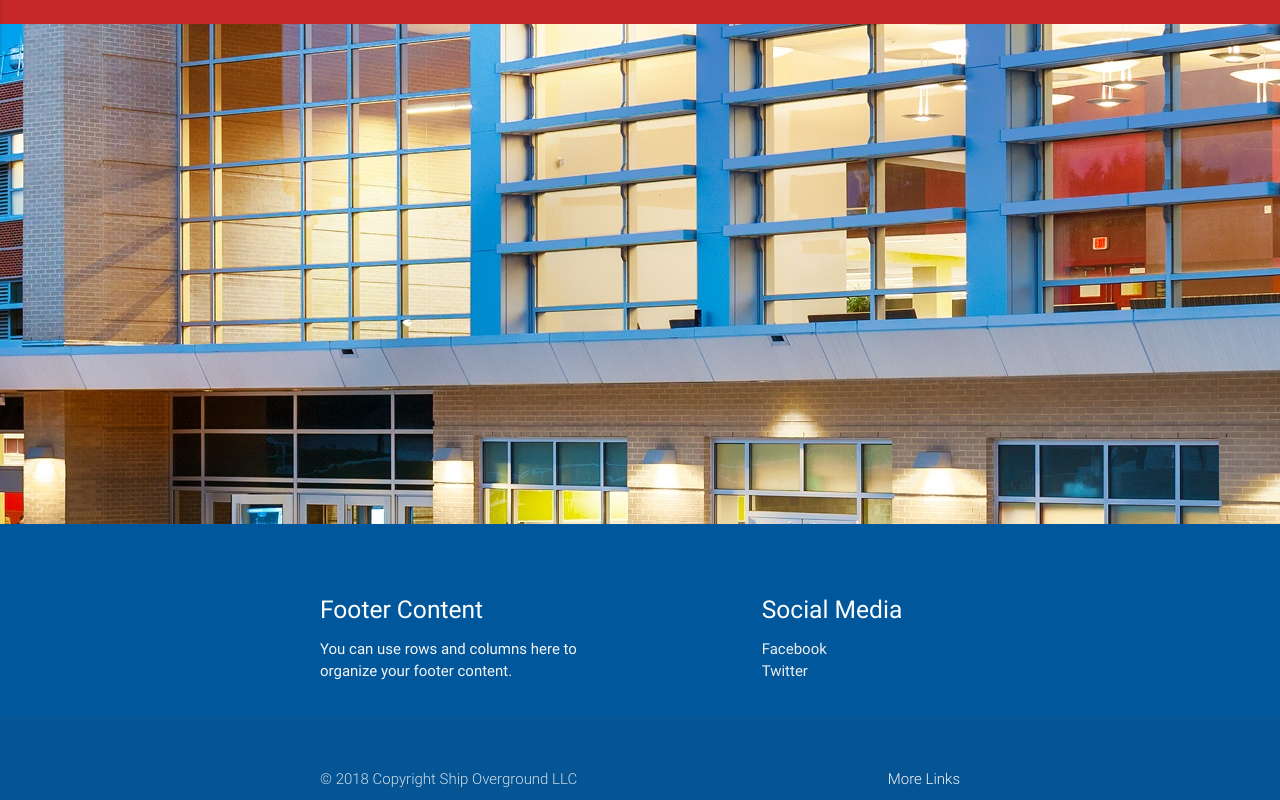
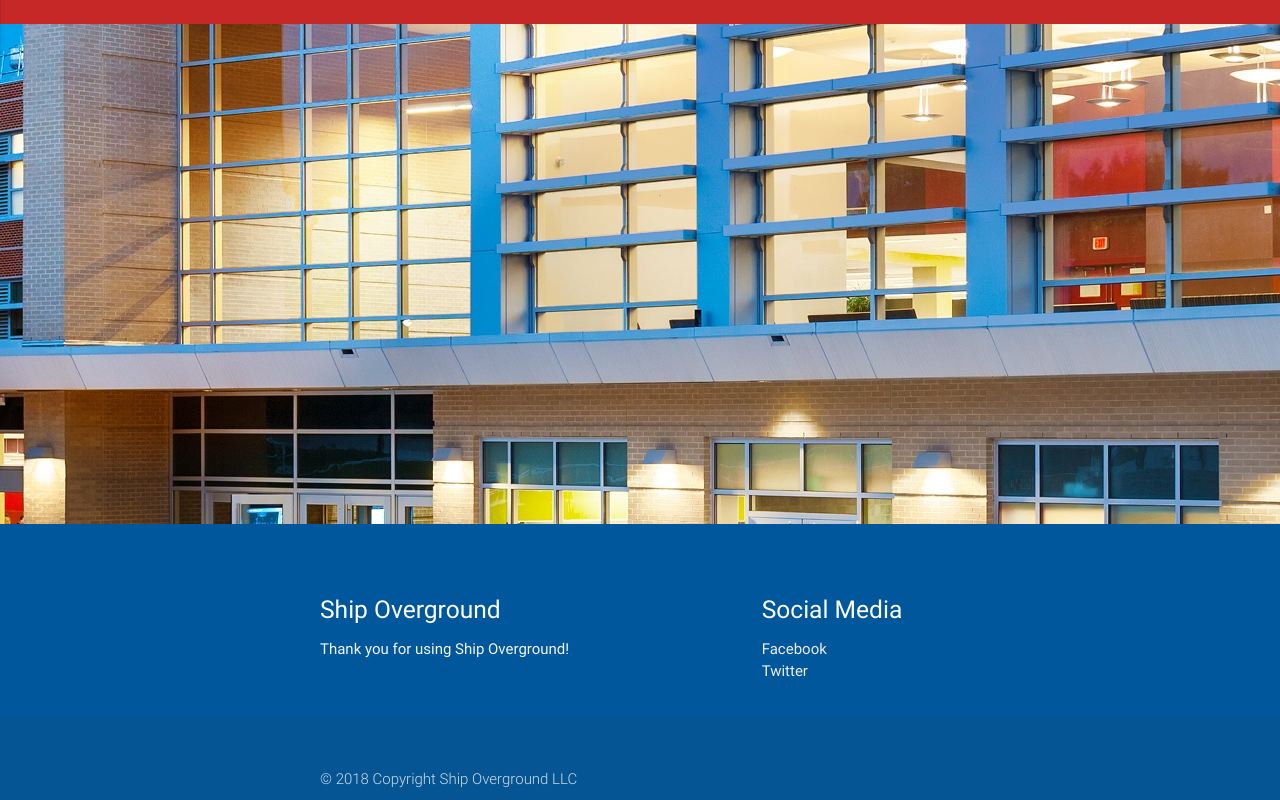
Before and after one commit to ma6033/ShipOverground, a website: page public/index.html in a window 1280 px wide. Shown: the part 793-1593 px from the top of the page. Drawn offline with nearby package versions, Linux system fonts and the light colour scheme.

Commit message:
fixed the account creation heading and got rid of the default footer text

```diff
--- a/public/index.html
+++ b/public/index.html
@@ -55,8 +55,8 @@
         <div class="container">
           <div class="row">
             <div class="col l6 s12">
-              <h5 class="white-text">Footer Content</h5>
-              <p class="grey-text text-lighten-4">You can use rows and columns here to organize your footer content.</p>
+              <h5 class="white-text">Ship Overground</h5>
+              <p class="grey-text text-lighten-4">Thank you for using Ship Overground!</p>
             </div>
             <div class="col l4 offset-l2 s12">
               <h5 class="white-text">Social Media</h5>
@@ -70,7 +70,7 @@
         <div class="footer-copyright">
           <div class="container">
           © 2018 Copyright Ship Overground LLC
-          <a class="grey-text text-lighten-4 right" href="#!">More Links</a>
+          <a class="grey-text text-lighten-4 right" href="#!"></a>
           </div>
         </div>
       </footer>
```
Also changed, not shown: public/accountcreation.html (+0 -3 lines).
